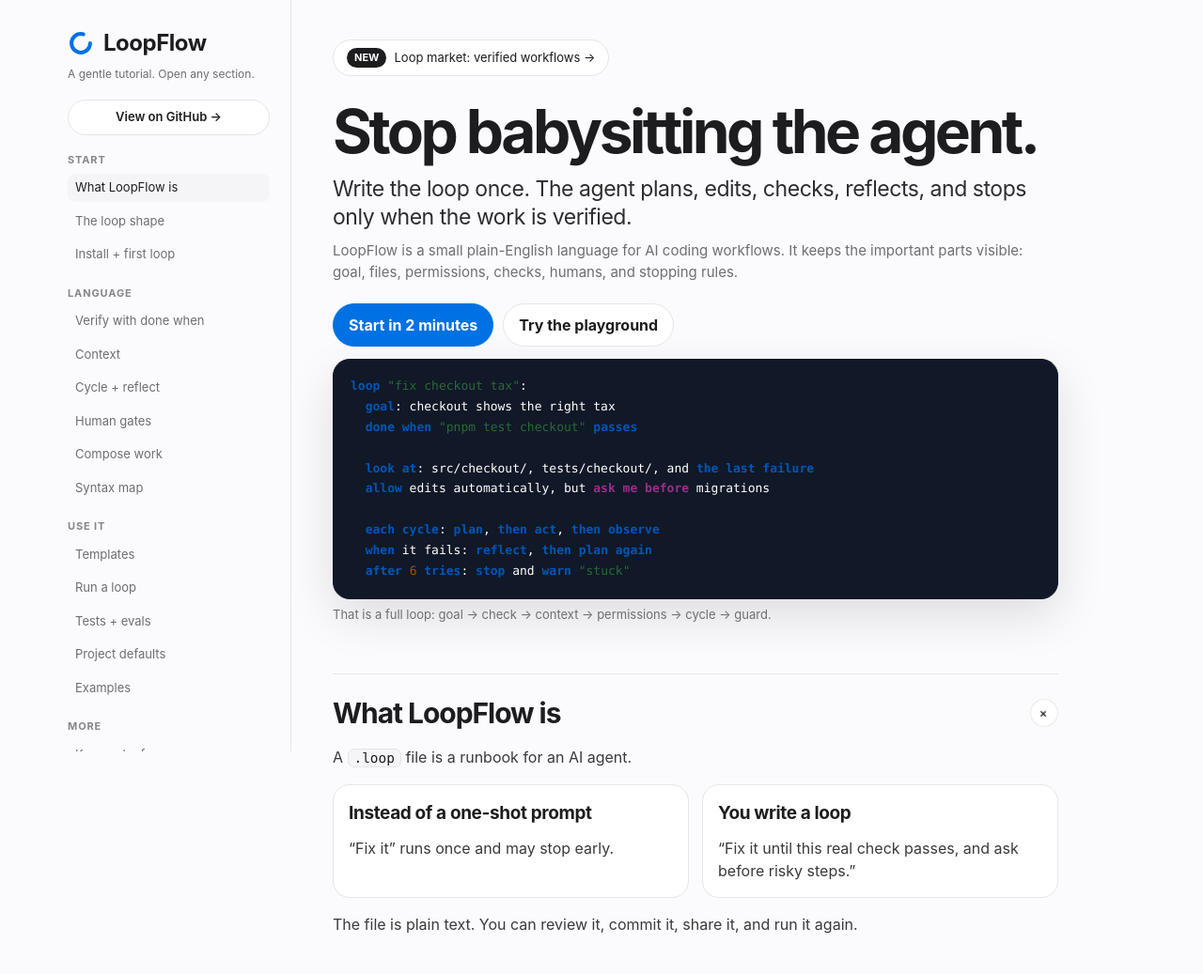
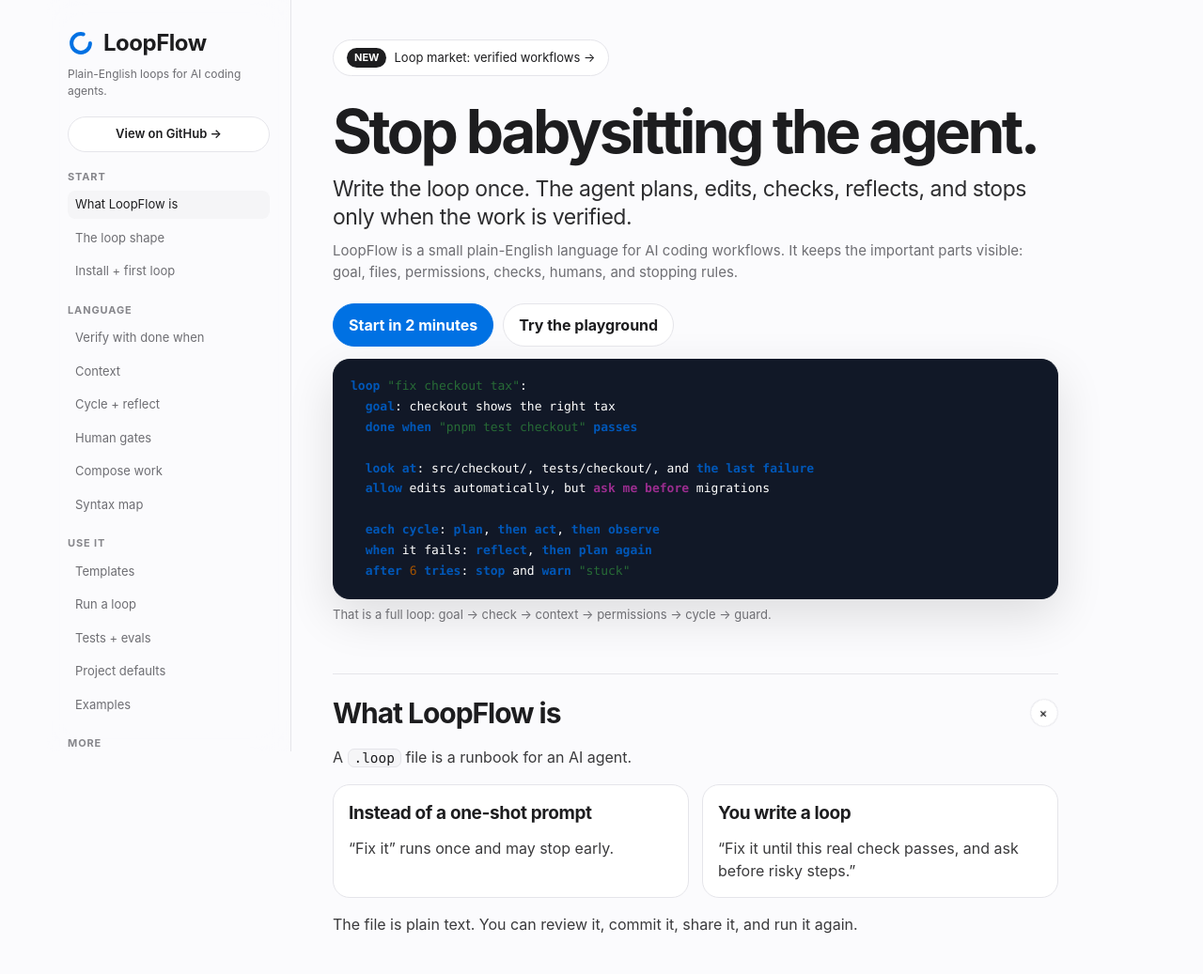
Before and after one commit to tickets-forge-dev/loop-lang, a website: page docs/index.html in a window 1280 px wide. Shown: the top 1037 px of the page at 94% size. Drawn offline with Linux system fonts and the light colour scheme.

Commit message:
Clarify tutorial sidebar tagline

```diff
--- a/docs/index.html
+++ b/docs/index.html
@@ -57,7 +57,7 @@ footer{border-top:1px solid var(--line);padding-top:20px;margin-top:34px;color:v
 <div class="shell">
 <nav class="toc">
   <div class="brand"><svg class="lpmark" viewBox="0 0 24 24" fill="none" aria-label="LoopFlow"><circle cx="12" cy="12" r="8.5" stroke="#0071e3" stroke-width="3.4" stroke-linecap="round" stroke-dasharray="42.2 11.2"/></svg>LoopFlow</div>
-  <div class="tag">A gentle tutorial. Open any section.</div>
+  <div class="tag">Plain-English loops for AI coding agents.</div>
   <a class="github" href="https://github.com/tickets-forge-dev/loop-lang">View on GitHub →</a>
   <ol id="tocList">
     <li class="grp">Start</li>
```
